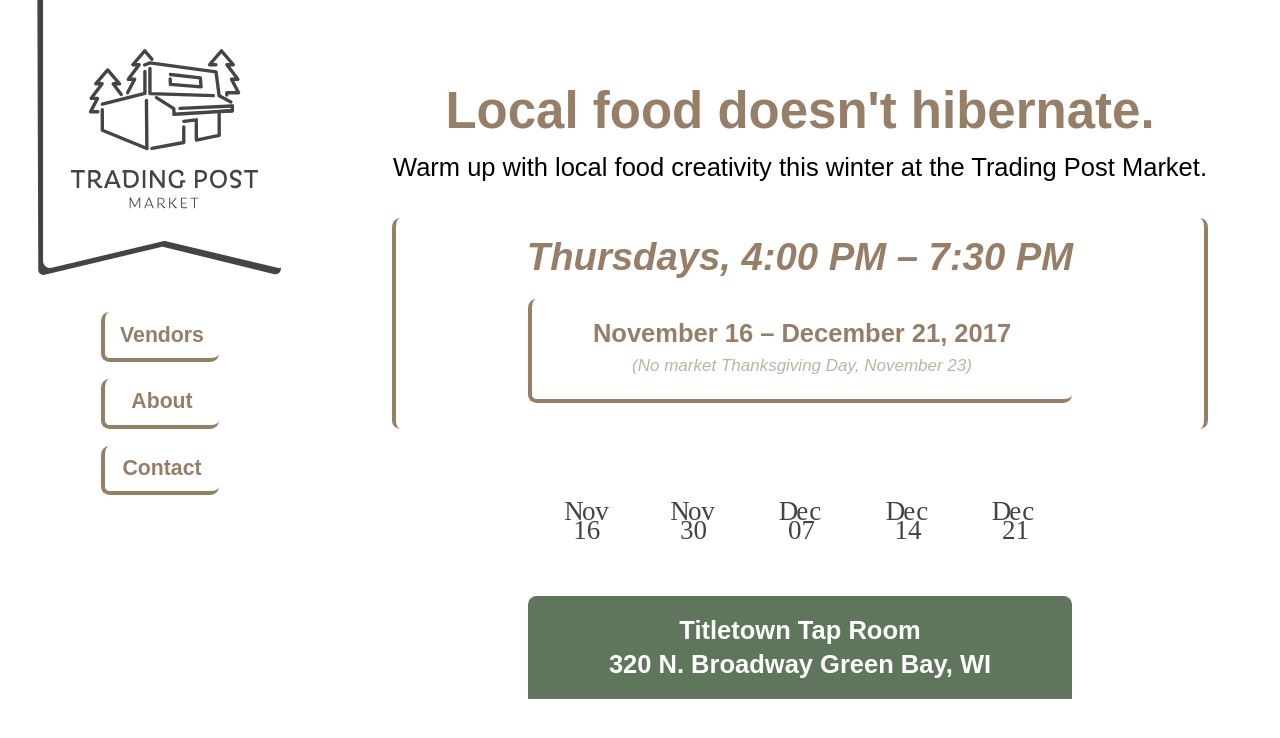
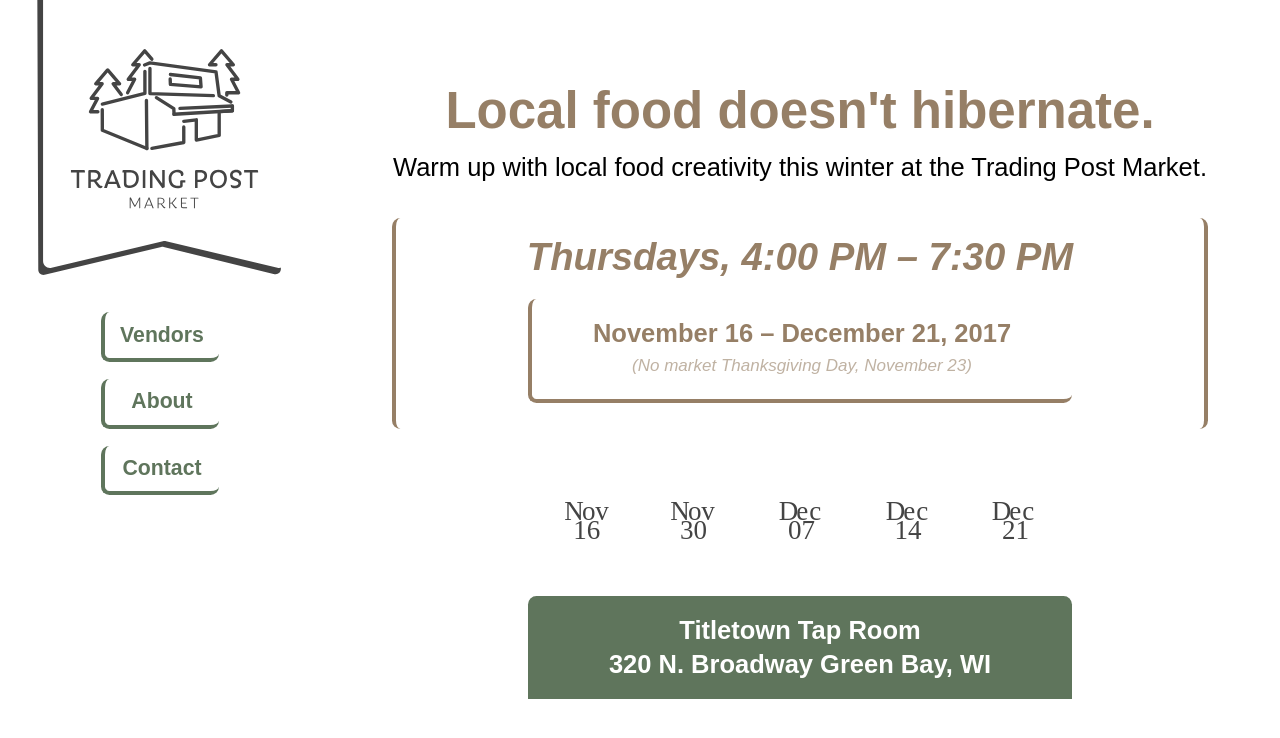
Before and after one commit to trading-post-market/trading-post-market.github.io, a Jekyll site: the page built from index.html, in a window 1280 px wide and 900 px high. Shown: the top 738 px of the window. Built offline with Jekyll 4.4.1, drawn with Linux system fonts in a browser that asks for light colours; nearby versions of some CDN libraries; some web fonts are replaced.

Commit message:
changed nav buttons to green

```diff
--- a/_includes/header.html
+++ b/_includes/header.html
@@ -2,9 +2,9 @@
 	<div class="fixed-ns w-25-ns ph4" style="top:-8em;">
 	<a href="/"><img class="db center w5" src="/images/trading-post-market-logo.svg" alt="Trading Post Market"></a>
 	<nav class="pa3 dib w-60">
-		<a class="link bg-white cedar br3 db tc f4 pa2 mv3 b grow bl bb bw2 b--cedar" href="/vendors">Vendors</a>
-		<a class="link bg-white cedar br3 db tc f4 pa2 mv3 b grow bl bb bw2 b--cedar" href="/about">About</a>
-		<a class="link bg-white cedar br3 db tc f4 pa2 mv3 b grow bl bb bw2 b--cedar" href="/contact">Contact</a>
+		<a class="link bg-white wintergreen br3 db tc f4 pa2 mv3 b grow bl bb bw2 b--wintergreen" href="/vendors">Vendors</a>
+		<a class="link bg-white wintergreen br3 db tc f4 pa2 mv3 b grow bl bb bw2 b--wintergreen" href="/about">About</a>
+		<a class="link bg-white wintergreen br3 db tc f4 pa2 mv3 b grow bl bb bw2 b--wintergreen" href="/contact">Contact</a>
 	</nav>
 	</div>
 </header>
```
